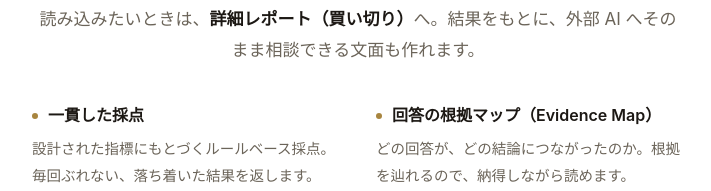
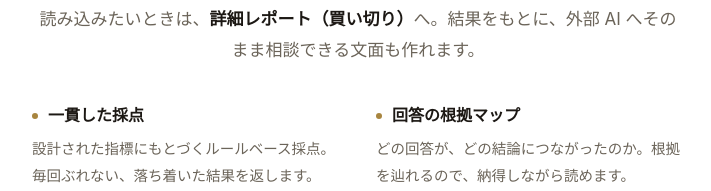
Before and after one commit to pohoda-inc/pohoda-inc.github.io, a plain HTML site: page insight.html in a window 1280 px wide. Shown: the part 1539-1730 px from the top of the page, without its empty margins (282-993 px from the left). Drawn offline with Linux system fonts and the light colour scheme.

Commit message:
Insight本体の改名反映に合わせ併記を解消（回答の根拠マップに統一）
Co-Authored-By: Claude Fable 5 <noreply@anthropic.com>

```diff
--- a/insight.html
+++ b/insight.html
@@ -127,7 +127,7 @@
           <p>設計された指標にもとづくルールベース採点。毎回ぶれない、落ち着いた結果を返します。</p>
         </div>
         <div class="feature">
-          <h3><span class="dot"></span>回答の根拠マップ（Evidence Map）</h3>
+          <h3><span class="dot"></span>回答の根拠マップ</h3>
           <p>どの回答が、どの結論につながったのか。根拠を辿れるので、納得しながら読めます。</p>
         </div>
         <div class="feature">
```
